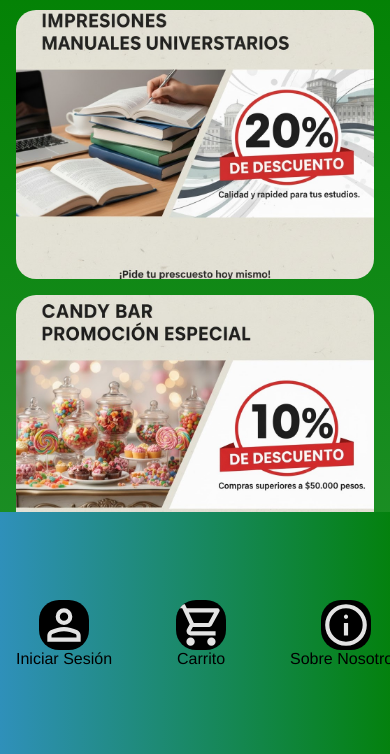
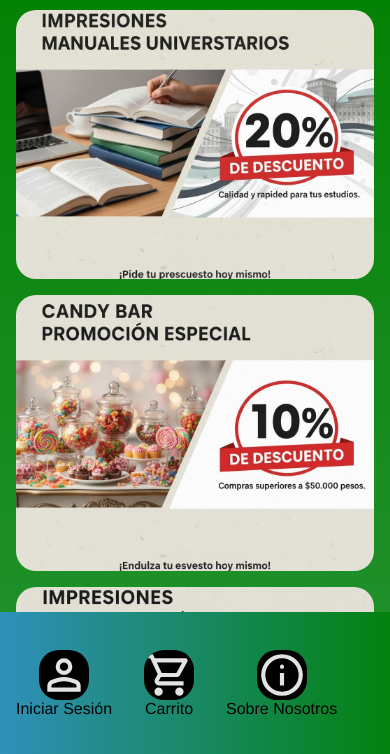
Before and after one commit to Lucas25rock/dise-os-variete1.0, a plain HTML site: page index.html in a window 390 px wide. Shown: the part 88-842 px from the top of the page. Drawn offline with nearby package versions, Linux system fonts and the light colour scheme.

Commit message:
Update style.css

```diff
--- a/css/style.css
+++ b/css/style.css
@@ -326,7 +326,7 @@ footer nav{
         display: flex;
         align-content: center;
         position: fixed;  /* Fija el elemento a la ventana del navegador */
-        top: 600;
+        top: 700;
         bottom: 0;        /* Lo alinea en la parte inferior */
         width: 100%;
         inset-inline: 0;
@@ -339,7 +339,7 @@ footer nav{
         display: flex;
         align-items: center;
         justify-content: space-between;
-        gap: 4rem;
+        gap: 2rem;
     }
     .links-buttons-footer{
         display: flex;
```
